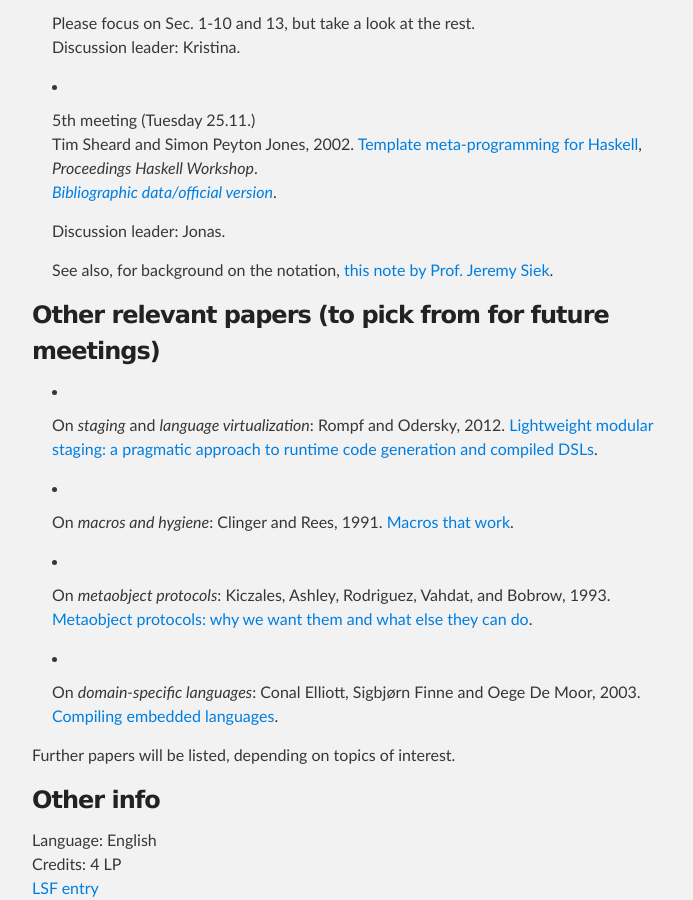
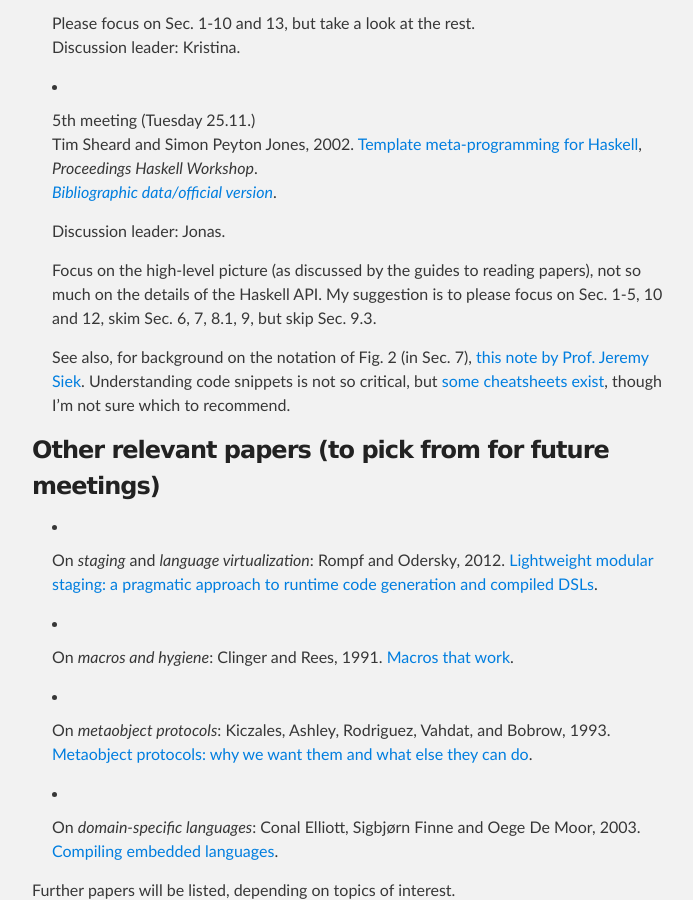
Before and after one commit to ps-mr/ps-mr.github.io, a Jekyll site: the page built from ws14-metaprogramming.md, in a window 1280 px wide and 900 px high, scrolled down 1558 px. Shown: the whole window, without its empty margins (288-981 px from the left). Built offline with Jekyll 4.4.1, drawn with Linux system fonts in a browser that asks for light colours.

Commit message:
WS14-MP: explain which sections to read

```diff
--- a/ws14-metaprogramming.md
+++ b/ws14-metaprogramming.md
@@ -55,9 +55,13 @@ Tim Sheard and Simon Peyton Jones, 2002.
 
     Discussion leader: Jonas.
 
-    See also, for background on the notation,
-    [this note by Prof. Jeremy Siek](http://siek.blogspot.de/2012/07/crash-course-on-notation-in-programming.html).
+    Focus on the high-level picture (as discussed by the guides to reading
+    papers), not so much on the details of the Haskell API. My suggestion is to
+    please focus on Sec. 1-5, 10 and 12, skim Sec. 6, 7, 8.1, 9, but skip Sec.
+    9.3.
 
+    See also, for background on the notation of Fig. 2 (in Sec. 7),
+    [this note by Prof. Jeremy Siek](http://siek.blogspot.de/2012/07/crash-course-on-notation-in-programming.html). Understanding code snippets is not so critical, but [some cheatsheets exist](http://fundeps.com/posts/cheatsheets/2014-03-04-cheat-sheets/), though I'm not sure which to recommend.
 
 ### Other relevant papers (to pick from for future meetings)
 
```
